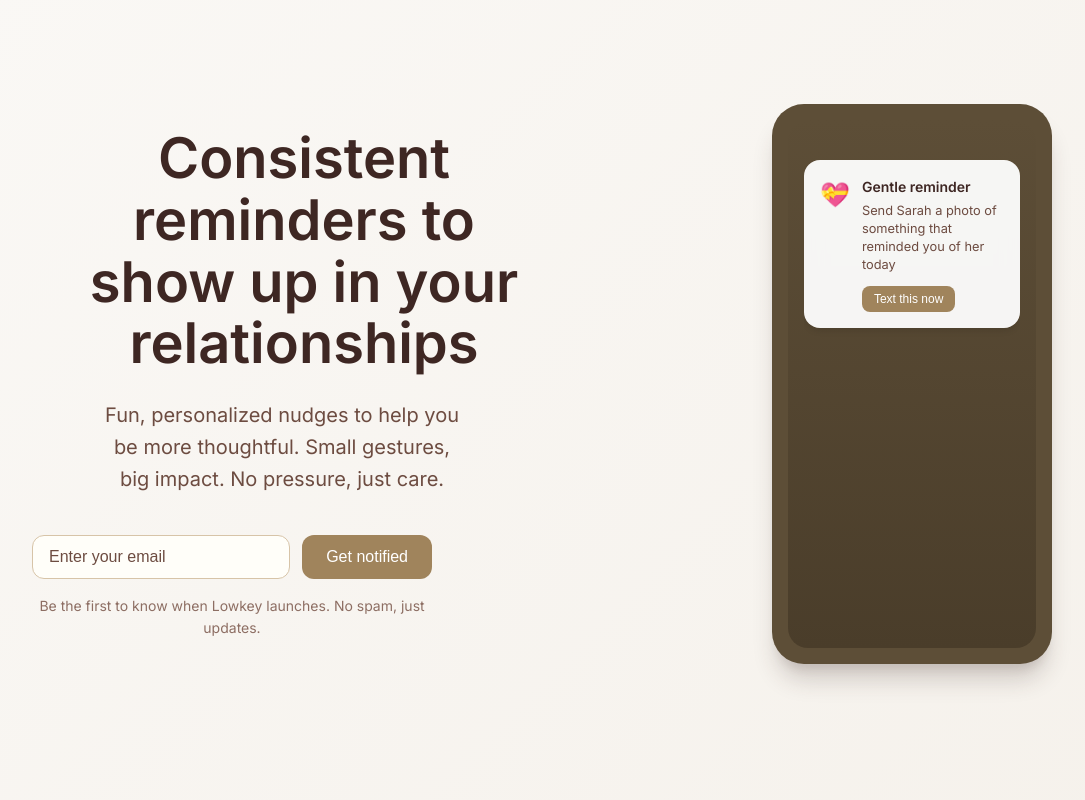
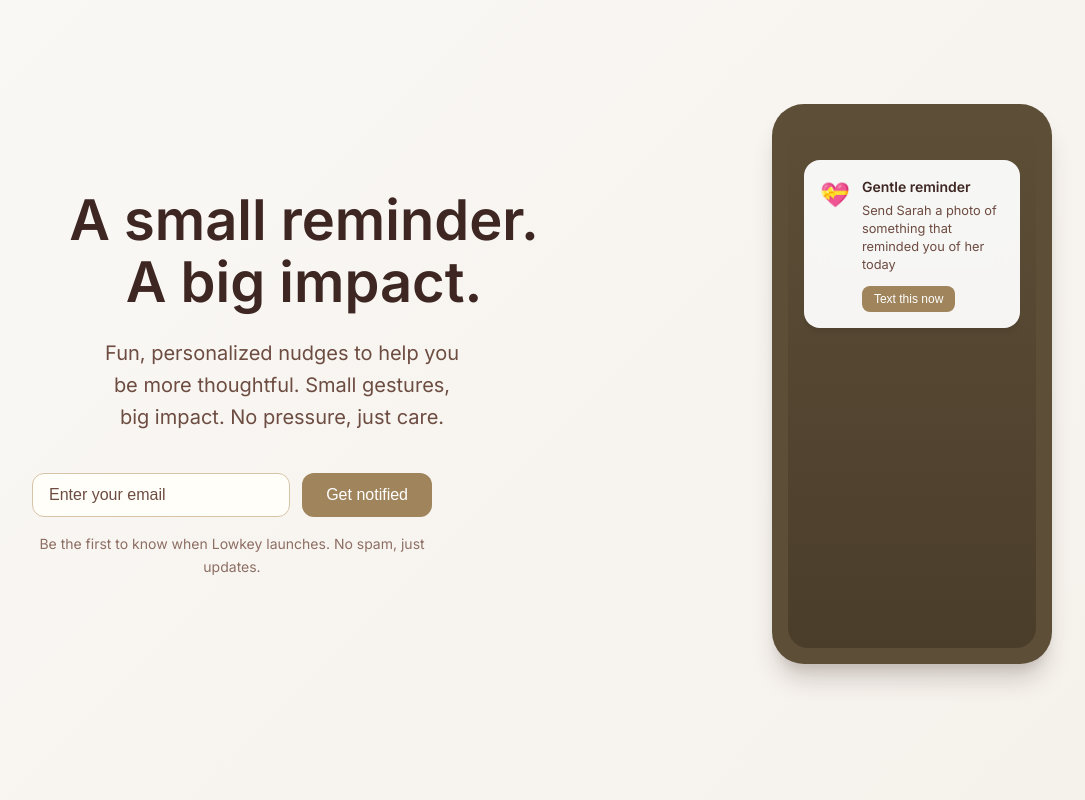
Before and after one commit to ehippy/lowkey-site, an Astro site: page / in a window 1280 px wide. Shown: the top 800 px of the page, without its empty margins (32-1117 px from the left). Built offline with nearby package versions, Linux system fonts and the light colour scheme; Astro itself is replaced by a stand-in of ours.

Commit message:
fix: update hero title

```diff
--- a/src/components/Hero.astro
+++ b/src/components/Hero.astro
@@ -6,7 +6,7 @@
 	<div class="container">
 		<div class="hero-content">
 			<h1 class="hero-title text-balance">
-				Consistent reminders to show up in your relationships
+				A small reminder. A big impact.
 			</h1>
 			<p class="hero-subtitle text-balance">
 				Fun, personalized nudges to help you be more thoughtful.
```
